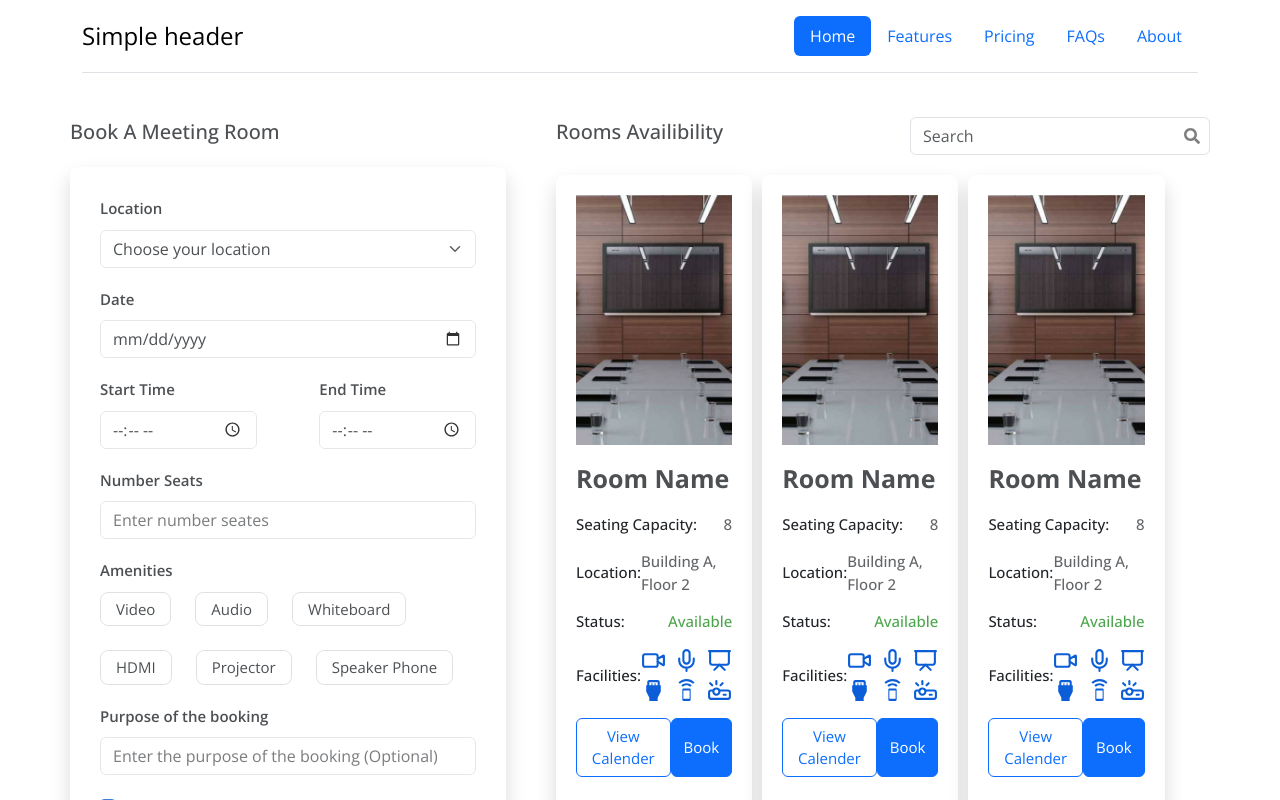
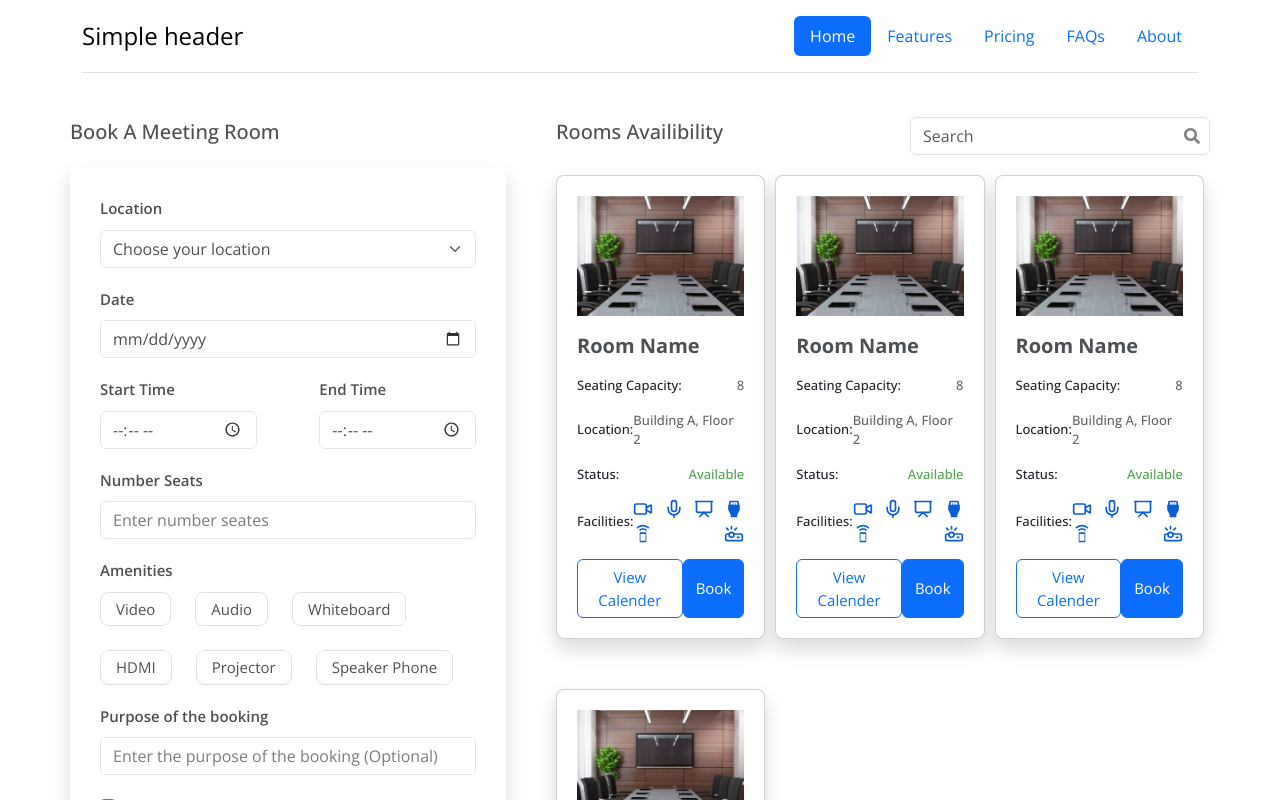
Before and after one commit to gnad0722/Meeting_Room_Web, a React (Create React App) app: page /room in a window 1280 px wide. Shown: the top 800 px of the page. Built offline with nearby package versions, Linux system fonts and the light colour scheme.

Commit message:
Fix conflict css

```diff
--- a/src/assets/styles/bookingPage.css
+++ b/src/assets/styles/bookingPage.css
@@ -146,7 +146,7 @@
   width: 100%;
   gap: 10px;
 }
-.card-room {
+.card {
   width: 32%;
   display: flex;
   flex-direction: column;
@@ -157,24 +157,24 @@
   padding: 20px;
   gap: 15px;
 }
-.card-room #roomName {
+.card #roomName {
   font-size: 20px;
   font-weight: bold;
   opacity: 0.8;
 }
-.card-room #roomInfo {
+.card #roomInfo {
   display: flex;
   font-size: 13px;
   font-weight: 500;
   justify-content: space-between;
   align-items: center;
 }
-.card-room #roomInfo span {
+.card #roomInfo span {
   font-size: 13px;
   font-weight: 500;
   opacity: 0.7;
 }
-.card-room #roomInfo .list-facility {
+.card #roomInfo .list-facility {
   display: flex;
   justify-content: space-between;
   flex-wrap: wrap;
@@ -182,11 +182,11 @@
   color: #0b5ed7;
   gap: 5px;
 }
-.card-room img {
+.card img {
   width: 100%;
   height: 120px;
   object-fit: cover;
 }
-.card-room button {
+.card button {
   font-size: 15px;
 }
--- a/src/components/RoomCard.jsx
+++ b/src/components/RoomCard.jsx
@@ -5,7 +5,7 @@ import { LuVideo, LuMic, LuPresentation,LuProjector } from "react-icons/lu";
 import { MdSpeakerPhone, MdSettingsInputHdmi } from "react-icons/md";
 function RoomCard() {
   return (
-    <div className="card-room">
+    <div className="card">
       <img src={image} alt="Meeting Room" />
       <span id="roomName">Room Name</span>
       <span id="roomInfo">
```
Also changed, not shown: src/components/BookingForm.jsx (line endings or trailing spaces).
